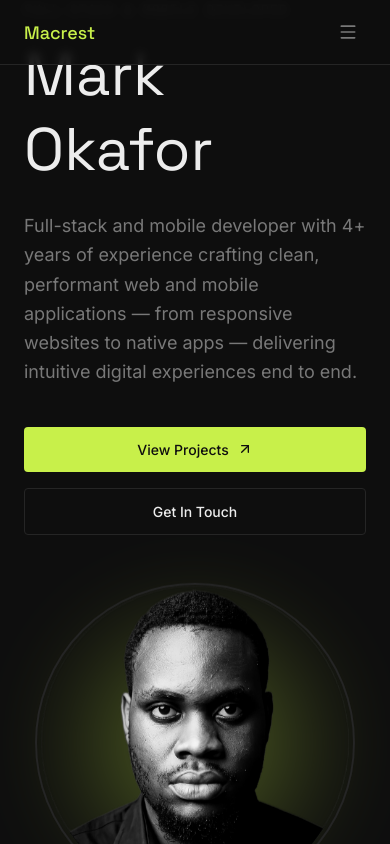
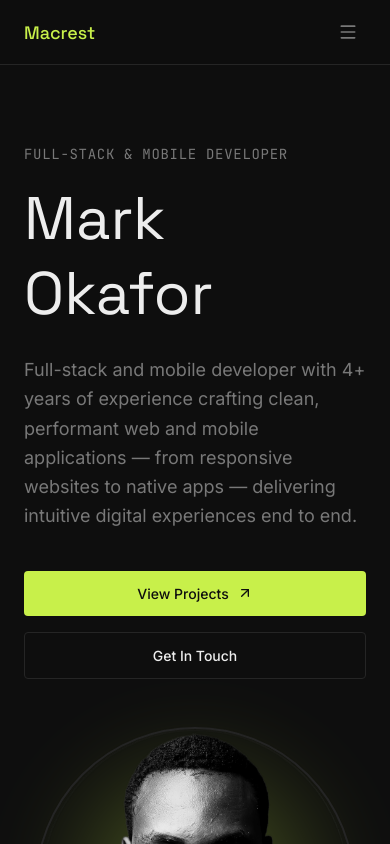
Before and after one commit to Markcrest-dev/My_Portfolio, a React (Vite) app: page / in a window 390 px wide. Shown: the top 844 px of the page. Built offline with nearby package versions, Linux system fonts and the light colour scheme.

Commit message:
feat: update featured projects index and refine home section layout and spacing

```diff
--- a/src/pages/Home.jsx
+++ b/src/pages/Home.jsx
@@ -5,13 +5,13 @@ import { projects } from '../data/projects'
 
 const Home = () => {
   // Show first 2 projects as "selected work" teaser
-  const featured = projects.slice(0, 2)
+  const featured = projects.slice(6, 8)
 
   return (
     <PageWrapper>
       {/* Hero */}
-      <section className="min-h-screen flex items-center px-6 lg:px-8">
-        <div className="max-w-6xl mx-auto w-full grid grid-cols-1 lg:grid-cols-2 gap-12 lg:gap-16 items-center">
+      <section className="min-h-[100dvh] flex flex-col justify-center pt-28 pb-12 lg:pt-0 lg:pb-0 px-6 lg:px-8">
+        <div className="max-w-6xl mx-auto w-full grid grid-cols-1 lg:grid-cols-2 gap-12 lg:gap-16 items-center mt-8 lg:mt-0">
           {/* Left — Info */}
           <div className="max-w-2xl">
             <p className="font-mono text-sm text-muted mb-4 tracking-wider">
```
